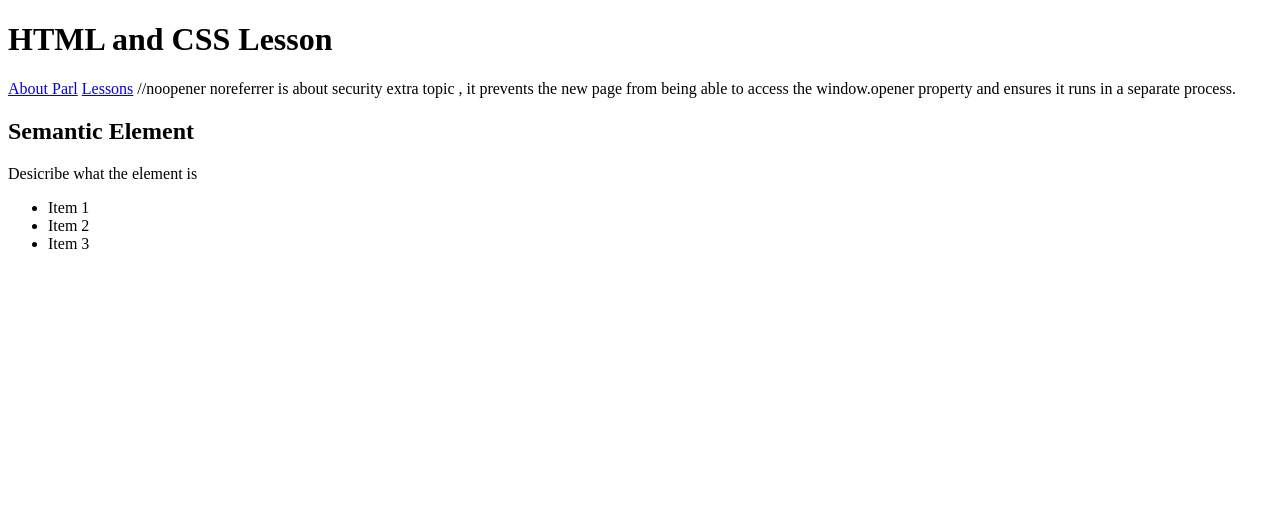
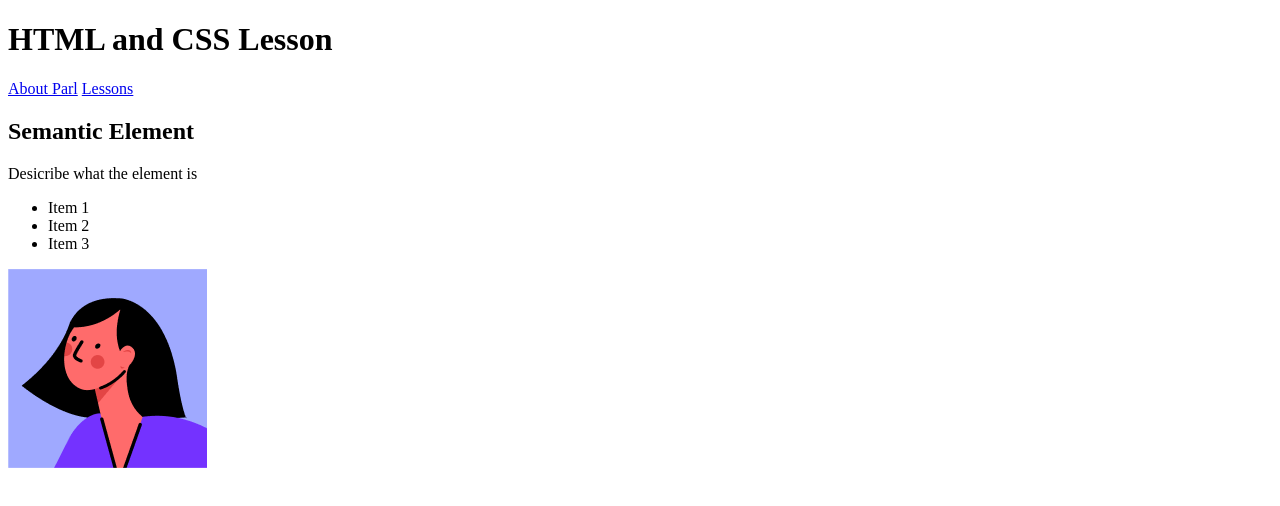
Before and after one commit to Dorcas-code/fullStack_Paul, a plain HTML site: page Week1/html-css/index.html in a window 1280 px wide. Drawn offline with Linux system fonts and the light colour scheme.

Commit message:
added picture

```diff
--- a/Week1/html-css/index.html
+++ b/Week1/html-css/index.html
@@ -16,10 +16,10 @@
       rel="noopener noreferrer"
       >About Parl</a
     >
-    <a href="http://" target="_blank" rel="noopener noreferrer">Lessons</a>
-    //noopener noreferrer is about security extra topic , it prevents the new
+    <a href="#picture" rel="noopener noreferrer">Lessons</a>
+    <!-- noopener noreferrer is about security extra topic , it prevents the new
     page from being able to access the window.opener property and ensures it
-    runs in a separate process.
+    runs in a separate process. -->
   </nav>
   <h2>Semantic Element</h2>
   <p>Desicribe what the element is</p>
@@ -29,5 +29,6 @@
       <li>Item 2</li>
       <li>Item 3</li>
     </ul>
+    <img id="picture" src="./assets/vibrent_10.png" alt="codecademy logo" />
   </main>
 </html>
```
Also changed, not shown: Week1/html-css/assets/vibrent_10.png (added).
